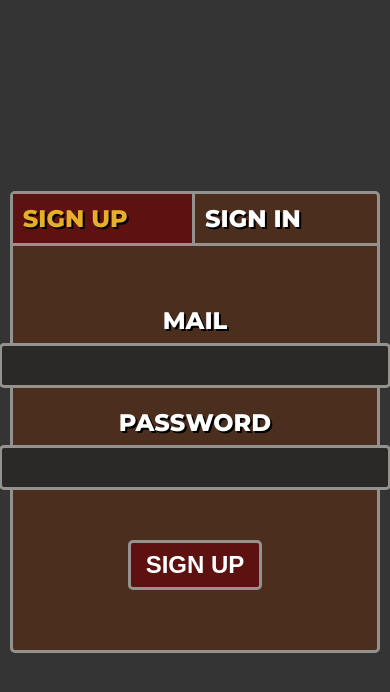
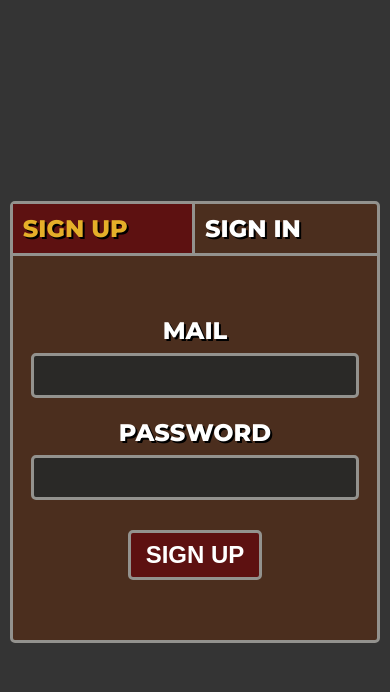
Before and after one commit to 4netit2/quest-list, a PHP site: page / in a window 390 px wide. Shown: the top 692 px of the page. Run offline with PHP 8.4, Linux system fonts and the light colour scheme.

Commit message:
refactor: correct form display

```diff
--- a/src/assets/css/style.css
+++ b/src/assets/css/style.css
@@ -94,12 +94,10 @@ a {
 
 .content-sign {
   padding: 60px 15%;
-  display: flex;
-  flex-direction: column;
-  align-items: center;
 }
 
 .sign-btn {
+  display: block;
   color: #fff;
   background: #5d1111;
   border: 3px solid #93928e;
@@ -107,7 +105,7 @@ a {
   padding: 8px 15px;
   text-transform: uppercase;
   font-size: 1.5em;
-  margin: 30px 0 0 0;
+  margin: 30px auto 0 auto;
   font-weight: 800;
 }
 
@@ -115,3 +113,13 @@ a {
   cursor: pointer;
   color: #e5af29;
 }
+
+
+/* RESPONSIVE < 480 PX MOBILE */
+@media screen and (max-width: 480px) {
+  /* FULL WEBSITE SIGN */
+  /* CONTENT SIGN */
+  .content-sign {
+    padding: 60px 5%;
+  }
+}
--- a/src/index.html
+++ b/src/index.html
@@ -8,7 +8,7 @@
     <link href="https://fonts.googleapis.com/css?family=Montserrat:400,800" rel="stylesheet">
   </head>
   <body>
-    <!-- FULL WEBSITE -->
+    <!-- FULL WEBSITE SIGN -->
     <div class="full-website-sign">
       <!-- SECTION SIGN UP -->
       <section class="sign sign-up">
```
